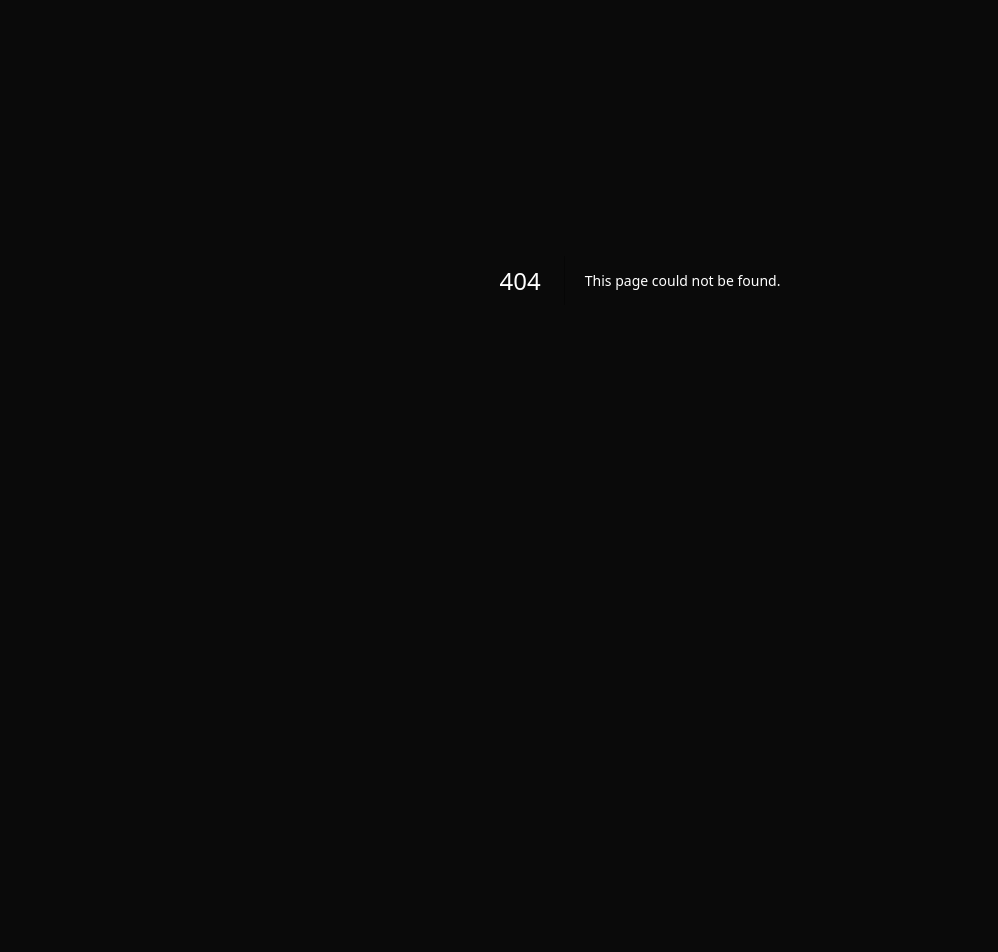
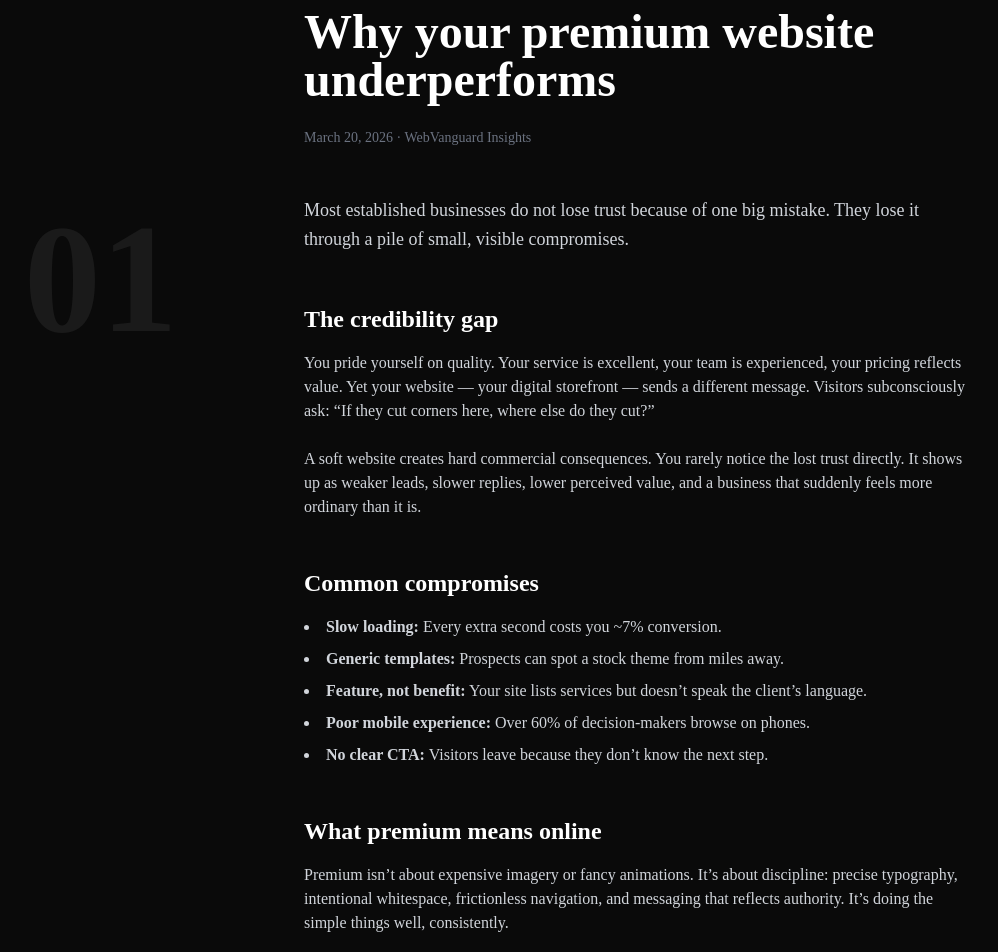
Before and after one commit to webvanguardai/webvanguard-website, a Next.js app in the folder webvanguard/: page /blog/why-premium-websites-underperform in a window 1280 px wide. Before the commit this address had no page. Shown: the part 120-1072 px from the top of the page, without its empty margins (0-998 px from the left). Before the commit the page ends 800 px from the top, so only its background shows below. Built offline with nearby package versions, Linux system fonts and the light colour scheme; a web font is replaced by a local one.

Commit message:
feat(content): blog page + first article 'Why your premium website underperforms'

```diff
--- /dev/null
+++ b/webvanguard/app/blog/page.tsx
@@ -0,0 +1,48 @@
+'use client'
+
+import { motion } from 'framer-motion'
+import Link from 'next/link'
+
+const posts = [
+  {
+    slug: 'why-premium-websites-underperform',
+    title: 'Why your premium website underperforms',
+    summary: 'Most established businesses lose trust not through one big mistake, but through a pile of small, visible compromises. We break down the anatomy of an underperforming site and how to fix it.',
+    date: '2026-03-20',
+  },
+]
+
+export default function BlogPage() {
+  return (
+    <section className="relative py-32 overflow-hidden">
+      <div className="section-number">Blog</div>
+      <div className="relative z-10 w-full max-w-7xl mx-auto px-6 md:px-12">
+        <motion.div initial={{ opacity: 0 }} whileInView={{ opacity: 1 }} viewport={{ once: true }}>
+          <motion.h2
+            initial={{ opacity: 0, y: 30 }}
+            whileInView={{ opacity: 1, y: 0 }}
+            viewport={{ once: true }}
+            transition={{ duration: 0.8 }}
+            className="font-display text-4xl md:text-5xl font-bold text-white mb-6"
+          >
+            Insights
+          </motion.h2>
+
+          <p className="text-xl text-gray-400 font-light mb-16 max-w-2xl">
+            Thoughts on web design, conversion, and digital authority for established businesses.
+          </p>
+
+          <div className="grid grid-cols-1 md:grid-cols-2 gap-8">
+            {posts.map(post => (
+              <Link key={post.slug} href={`/blog/${post.slug}`} className="block border border-gray-800 p-8 hover:border-accent/50 transition-colors group">
+                <h3 className="font-display text-2xl font-semibold text-white mb-4 group-hover:text-accent transition-colors">{post.title}</h3>
+                <p className="text-gray-400 mb-4">{post.summary}</p>
+                <span className="text-sm text-gray-600">{post.date}</span>
+              </Link>
+            ))}
+          </div>
+        </motion.div>
+      </div>
+    </section>
+  )
+}
--- /dev/null
+++ b/webvanguard/app/blog/why-premium-websites-underperform/page.tsx
@@ -0,0 +1,70 @@
+'use client'
+
+import { motion } from 'framer-motion'
+import Link from 'next/link'
+
+export default function Article() {
+  return (
+    <section className="relative py-32 overflow-hidden">
+      <div className="section-number">01</div>
+      <div className="relative z-10 w-full max-w-3xl mx-auto px-6 md:px-12">
+        <motion.article initial={{ opacity: 0 }} whileInView={{ opacity: 1 }} viewport={{ once: true }}>
+          <motion.h1
+            initial={{ opacity: 0, y: 30 }}
+            whileInView={{ opacity: 1, y: 0 }}
+            viewport={{ once: true }}
+            transition={{ duration: 0.8 }}
+            className="font-display text-4xl md:text-5xl font-bold text-white mb-6"
+          >
+            Why your premium website underperforms
+          </motion.h1>
+
+          <p className="text-gray-500 text-sm mb-12">March 20, 2026 · WebVanguard Insights</p>
+
+          <div className="prose prose-invert max-w-none">
+            <p className="text-lg text-gray-300 leading-relaxed mb-8">
+              Most established businesses do not lose trust because of one big mistake. They lose it through a pile of small, visible compromises.
+            </p>
+
+            <h2 className="font-display text-2xl font-bold text-white mt-12 mb-4">The credibility gap</h2>
+            <p className="text-gray-300 mb-6">
+              You pride yourself on quality. Your service is excellent, your team is experienced, your pricing reflects value. Yet your website — your digital storefront — sends a different message. Visitors subconsciously ask: “If they cut corners here, where else do they cut?”
+            </p>
+
+            <p className="text-gray-300 mb-6">
+              A soft website creates hard commercial consequences. You rarely notice the lost trust directly. It shows up as weaker leads, slower replies, lower perceived value, and a business that suddenly feels more ordinary than it is.
+            </p>
+
+            <h2 className="font-display text-2xl font-bold text-white mt-12 mb-4">Common compromises</h2>
+            <ul className="list-disc list-inside text-gray-300 space-y-2 mb-6">
+              <li><strong>Slow loading:</strong> Every extra second costs you ~7% conversion.</li>
+              <li><strong>Generic templates:</strong> Prospects can spot a stock theme from miles away.</li>
+              <li><strong>Feature, not benefit:</strong> Your site lists services but doesn’t speak the client’s language.</li>
+              <li><strong>Poor mobile experience:</strong> Over 60% of decision-makers browse on phones.</li>
+              <li><strong>No clear CTA:</strong> Visitors leave because they don’t know the next step.</li>
+            </ul>
+
+            <h2 className="font-display text-2xl font-bold text-white mt-12 mb-4">What premium means online</h2>
+            <p className="text-gray-300 mb-6">
+              Premium isn’t about expensive imagery or fancy animations. It’s about discipline: precise typography, intentional whitespace, frictionless navigation, and messaging that reflects authority. It’s doing the simple things well, consistently.
+            </p>
+
+            <p className="text-gray-300 mb-6">
+              At WebVanguard, we specialize in turning websites into high-converting brand assets for established Dubai businesses. We call it “digital authority.”
+            </p>
+
+            <div className="mt-12 p-8 border border-accent/30 bg-black/50">
+              <h3 className="font-display text-xl font-semibold text-white mb-2">Ready to elevate?</h3>
+              <p className="text-gray-300 mb-4">
+                Book a free 30-minute consultation. We’ll review your current site and show three actionable improvements.
+              </p>
+              <Link href="/booking" className="btn-primary inline-block">
+                Book your audit →
+              </Link>
+            </div>
+          </div>
+        </motion.article>
+      </div>
+    </section>
+  )
+}
```
